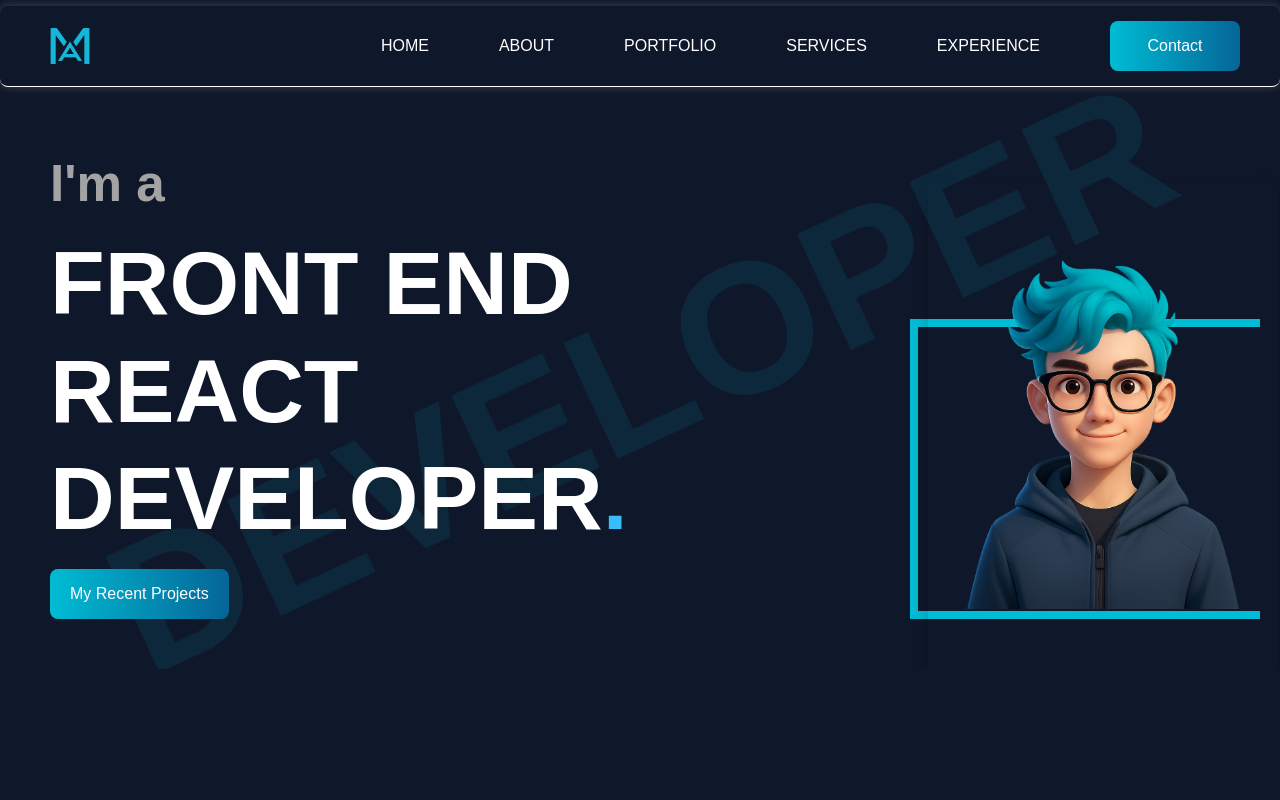
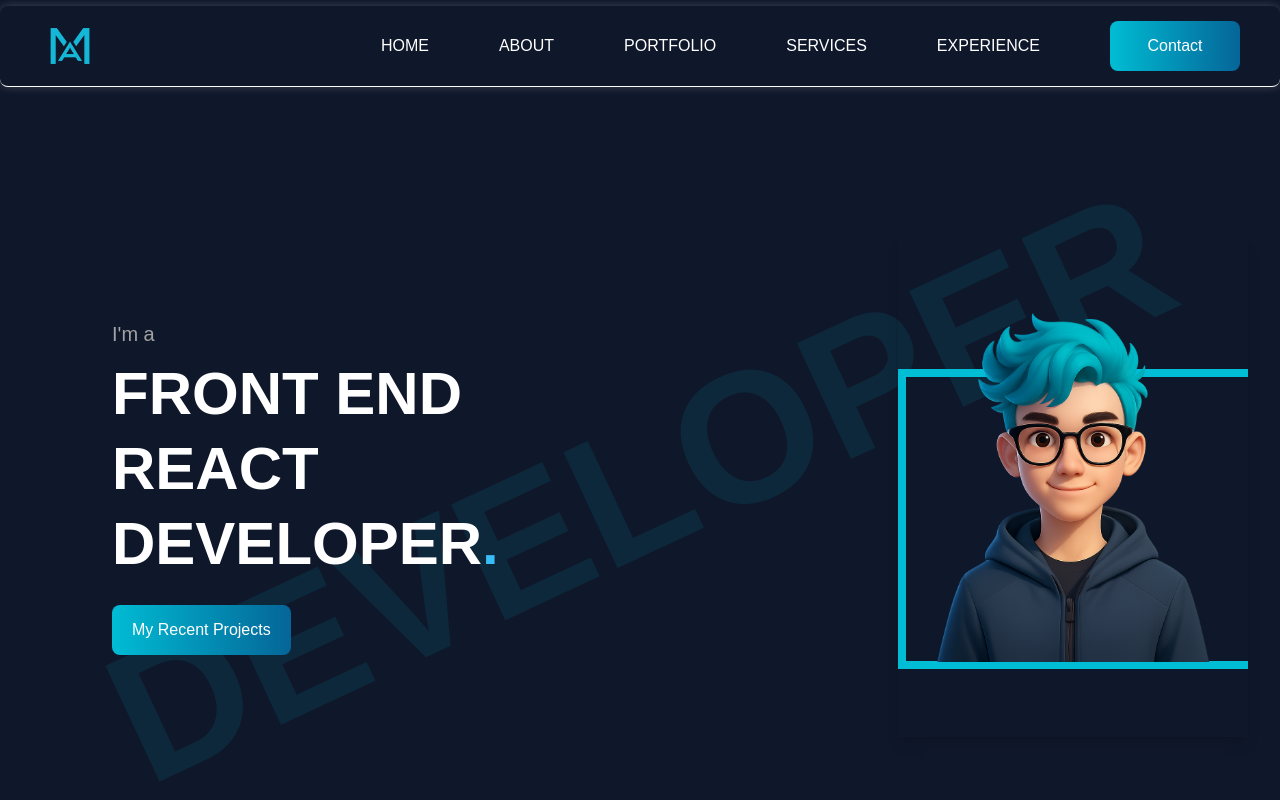
Before and after one commit to MananAslamDev/Portfolio, a React (Vite) app: page / in a window 1280 px wide. Shown: the top 800 px of the page. Built offline with nearby package versions, Linux system fonts and the light colour scheme.

Commit message:
Made home page responsive

```diff
--- a/src/Components/Home.jsx
+++ b/src/Components/Home.jsx
@@ -3,26 +3,14 @@ import Avatar from "../assets/Avatar.png";
 import { motion, useScroll, useTransform } from "framer-motion";
 import { useRef } from "react";
 
-const imageVariants = {
-  hidden: { opacity: 0, scale: 0.9, y: 30 },
-  visible: {
-    opacity: 1,
-    scale: 1,
-    y: 0,
-    transition: {
-      duration: 1,
-      ease: "easeOut",
-    },
-  },
-};
 const Home = () => {
   const scrollRef = useRef(null);
   const { scrollY } = useScroll();
   const y = useTransform(scrollY, [0, 500], [0, 200]);
 
   return (
-    <>
-      <div ref={scrollRef} className="relative overflow-hidden">
+    <div ref={scrollRef} className="relative overflow-hidden min-h-screen flex items-center">
+      {/* Background text */}
       <motion.h3
         style={{ y }}
         className="font-poppins absolute text-[14.5vw] font-black text-[#00bcd4] opacity-10 top-[50%] left-1/2 -translate-x-1/2 -translate-y-1/2 -rotate-[25deg] pointer-events-none select-none z-[1] uppercase"
@@ -30,39 +18,40 @@ const Home = () => {
         Developer
       </motion.h3>
 
-        <div className="HomeLayout">
-          <div className="lg:p-[50px] md:p-[50px] relative z-[2] text-left max-w-[800px] py-[250px] px-[50px]">
-            <h2 className="text-[4vw] font-[Josefin+Sans] font-semibold leading-[1.2] text-[rgb(163,163,163)] my-4">
+      {/* Content layout */}
+      <div className="flex flex-col-reverse md:flex-row justify-between items-center w-full max-w-6xl mx-auto px-6 md:px-12 py-16 relative z-[2]">
+        {/* Left Text Section */}
+        <div className="text-center md:text-left max-w-xl">
+          <h2 className="text-xl text-[#a3a3a3] font-josefin mb-2">
             I'm a
           </h2>
           <motion.h1
-              className="text-[7vw] font-[Josefin+Sans] font-extrabold leading-[1.2] text-white my-4"
+            className="text-4xl sm:text-5xl md:text-6xl font-extrabold text-white leading-tight font-josefin mb-6"
             initial={{ opacity: 0, y: 30 }}
             animate={{ opacity: 1, y: 0 }}
             transition={{ duration: 1 }}
           >
-              FRONT END
-              <br />
-              REACT
-              <br />
+            FRONT END <br />
+            REACT <br />
             DEVELOPER<span className="text-[#39bdf8]">.</span>
           </motion.h1>
-            <Button text="My Recent Projects"></Button>
+          <Button text="My Recent Projects" />
         </div>
-          <motion.div className="absolute right-5 top-[70%] transform translate-y-[-50%] w-[350px] h-[350px] z-0 pointer-events-none">
-            <div className="border-t-8 border-b-8 border-l-8 border-[#00bcd4] lg:h-[300px] lg:w-[350px] md:h-[300px] md:w-[350px] hidden md:block"></div>
+
+        {/* Right Image Section */}
+        <div className="relative mb-12 md:mb-0 w-full md:w-auto flex justify-center md:justify-end">
+          <div className="hidden md:block absolute top-33 left-20 border-t-8 border-b-8 border-l-8 border-[#00bcd4] h-[300px] w-[350px]"></div>
           <motion.img
             src={Avatar}
             alt="Profile"
-              className="relative lg:top-[-53%] lg:left-[55%] md:left-[55%] md:top-[-53%] top-[10%] left-[75%] transform -translate-x-1/2 -translate-y-1/2 lg:h-[500px] lg:w-[350px] md:h-[500px] md:w-[350px] h-[200px] w-[150px] object-contain shadow-[0_5px_15px_rgba(0,_0,_0,_0.2)] overflow-hidden z-30"
+            className="relative z-10 md:left-20 lg:left-20 h-[200px] w-[150px] sm:h-[250px] sm:w-[180px] md:h-[500px] md:w-[350px] object-contain shadow-lg"
             initial={{ opacity: 0 }}
             animate={{ opacity: 1 }}
             transition={{ duration: 1 }}
           />
-          </motion.div>
         </div>
       </div>
-    </>
+    </div>
   );
 };
 
```
Lines whose indentation alone changed are shown as unchanged.
